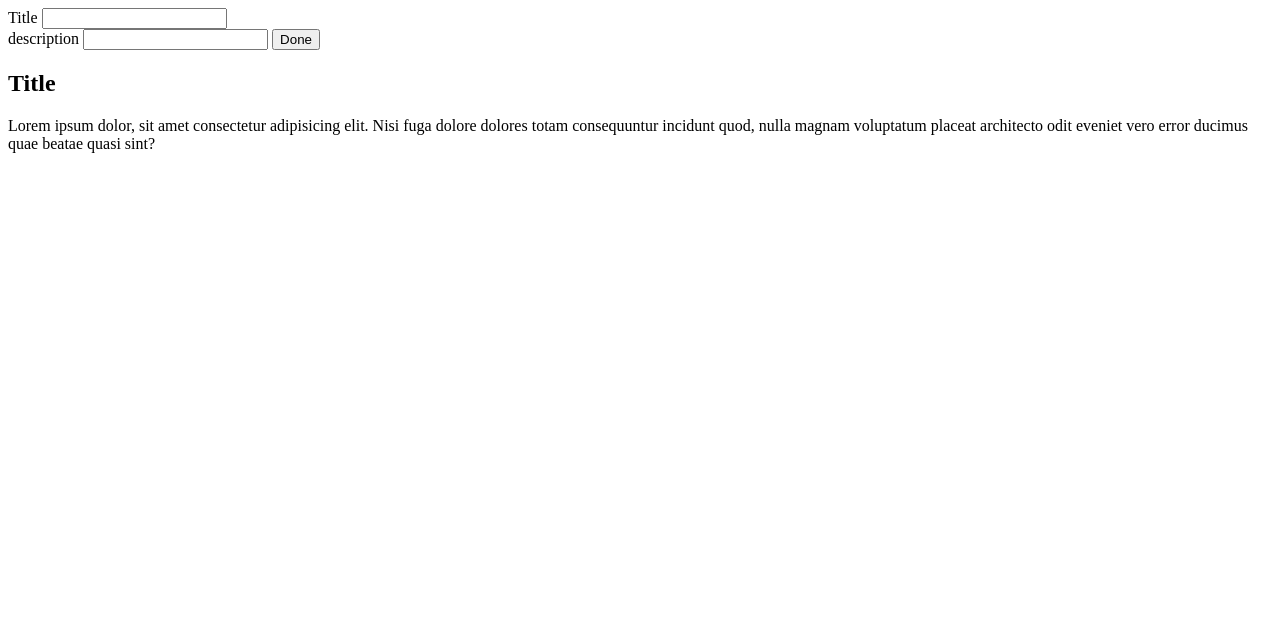
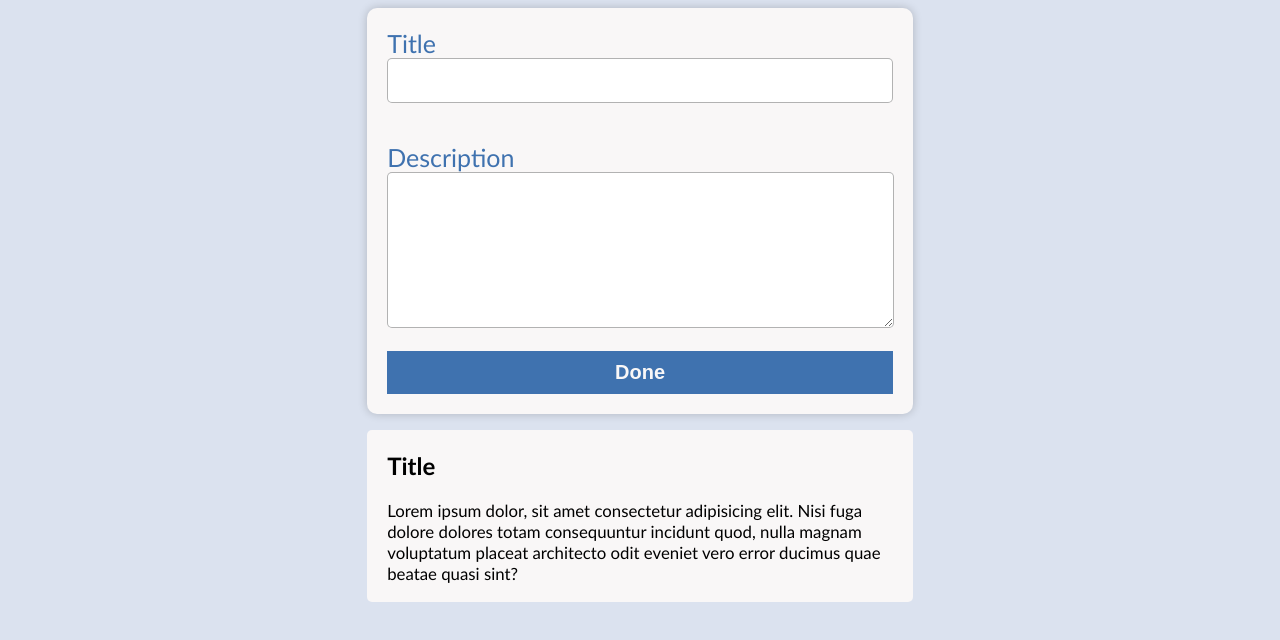
Before and after one commit to AnderCabrera/Keep-it, a website: page src/index.html in a window 1280 px wide. Drawn offline with Linux system fonts and the light colour scheme.

Commit message:
form and cards style done

```diff
--- /dev/null
+++ b/src/css/style.css
@@ -0,0 +1,89 @@
+:root {
+  --whiteblue-color: #dbe2ef;
+  --white-color: #f9f7f7;
+  --navy-color: #3f72af;
+  --darkblue-color: #112d4e;
+  --calibri-font: 'calibri';
+  --montserrat-font: 'montserrat';
+}
+
+body {
+  background-color: var(--whiteblue-color);
+  font-family: var(--calibri-font);
+}
+
+/* ------------------ */
+/* | Form container | */
+/* ------------------ */
+
+.form-container {
+  background-color: var(--white-color);
+  border-radius: 10px;
+  box-shadow: 0 0 10px 0 rgba(0, 0, 0, 0.2);
+  margin: 0 auto 1em auto;
+  padding: 20px;
+  width: 40%;
+}
+
+.form-container label {
+  color: var(--navy-color);
+  font-size: 25px;
+  text-align: center;
+}
+
+.form-container .title-input {
+  border: 1px solid rgba(0, 0, 0, 0.3);
+  border-radius: 5px;
+  box-sizing: border-box;
+  color: var(--darkblue-color);
+  display: block;
+  font-size: 20px;
+  margin: 0 0 20px;
+  padding: 10px;
+  width: 100%;
+}
+
+.form-container .textarea {
+  width: 99%;
+  border: 1px solid rgba(0, 0, 0, 0.3);
+  border-radius: 5px;
+  margin: 0 0 20px;
+  outline: none;
+  resize: vertical;
+}
+
+.form-container .submit-btn {
+  background-color: var(--navy-color);
+  border: 0;
+  color: var(--white-color);
+  cursor: pointer;
+  font-size: 20px;
+  font-weight: 700;
+  margin: 0 auto;
+  padding: 10px 20px;
+  width: 100%;
+}
+
+.form-container .submit-btn:active {
+  background-color: var(--darkblue-color);
+}
+
+/* ------------------ */
+/* | Card style     | */
+/* ------------------ */
+
+.main .card {
+  width: 40%;
+  padding: 1px 20px;
+  margin: 0 auto;
+  background-color: var(--white-color);
+  border-radius: 5px;
+}
+
+.main .card .title {
+  font-size: 1.5em;
+}
+
+.main .card .description {
+  font-size: 1.05em;
+}
--- a/src/index.html
+++ b/src/index.html
@@ -4,21 +4,28 @@
     <meta charset="UTF-8" />
     <meta http-equiv="X-UA-Compatible" content="IE=edge" />
     <meta name="viewport" content="width=device-width, initial-scale=1.0" />
+    <link rel="stylesheet" href="css/style.css" />
     <title>Keep it</title>
   </head>
   <body>
     <div class="form-container">
       <label for="titleInput">Title</label>
-      <input type="text" id="titleInput" />
-      <br>
-      <label for="descInput">description</label>
-      <input type="text" id="descInput" />
-      <button type="submit">Done</button>
+      <input type="text" class="title-input" id="title-input" />
+      <br />
+      <label for="descInput">Description</label>
+      <textarea
+        name="description"
+        class="textarea"
+        id="description-input"
+        cols="80"
+        rows="10"
+      ></textarea>
+      <button type="submit" class="submit-btn" id="submit-btn">Done</button>
     </div>
     <main class="main">
       <div class="card">
-        <h2 class="title">Title</h2>
-        <p class="description">
+        <h2 class="title" id="title">Title</h2>
+        <p class="description" id="description">
           Lorem ipsum dolor, sit amet consectetur adipisicing elit. Nisi fuga
           dolore dolores totam consequuntur incidunt quod, nulla magnam
           voluptatum placeat architecto odit eveniet vero error ducimus quae
```
